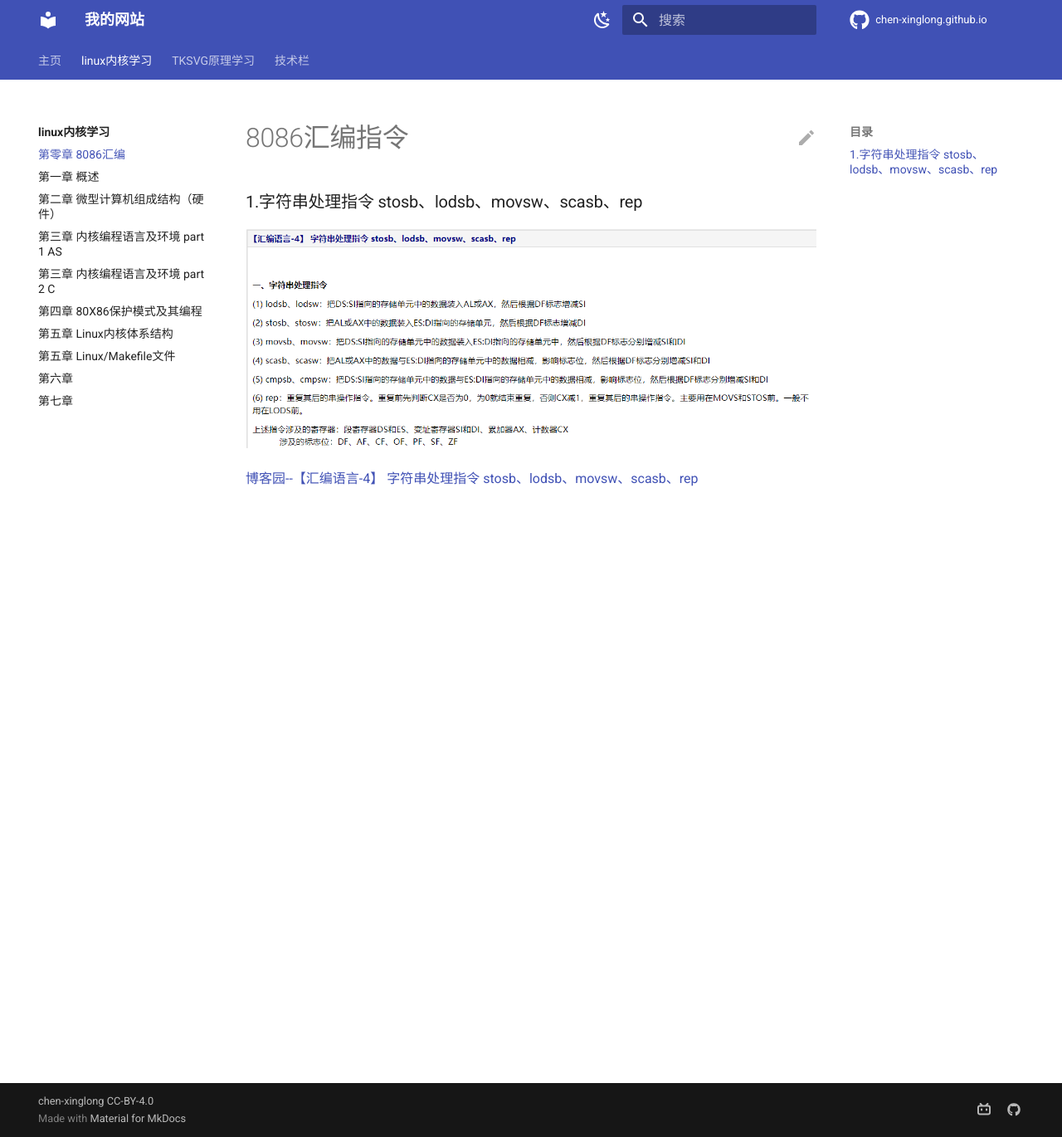
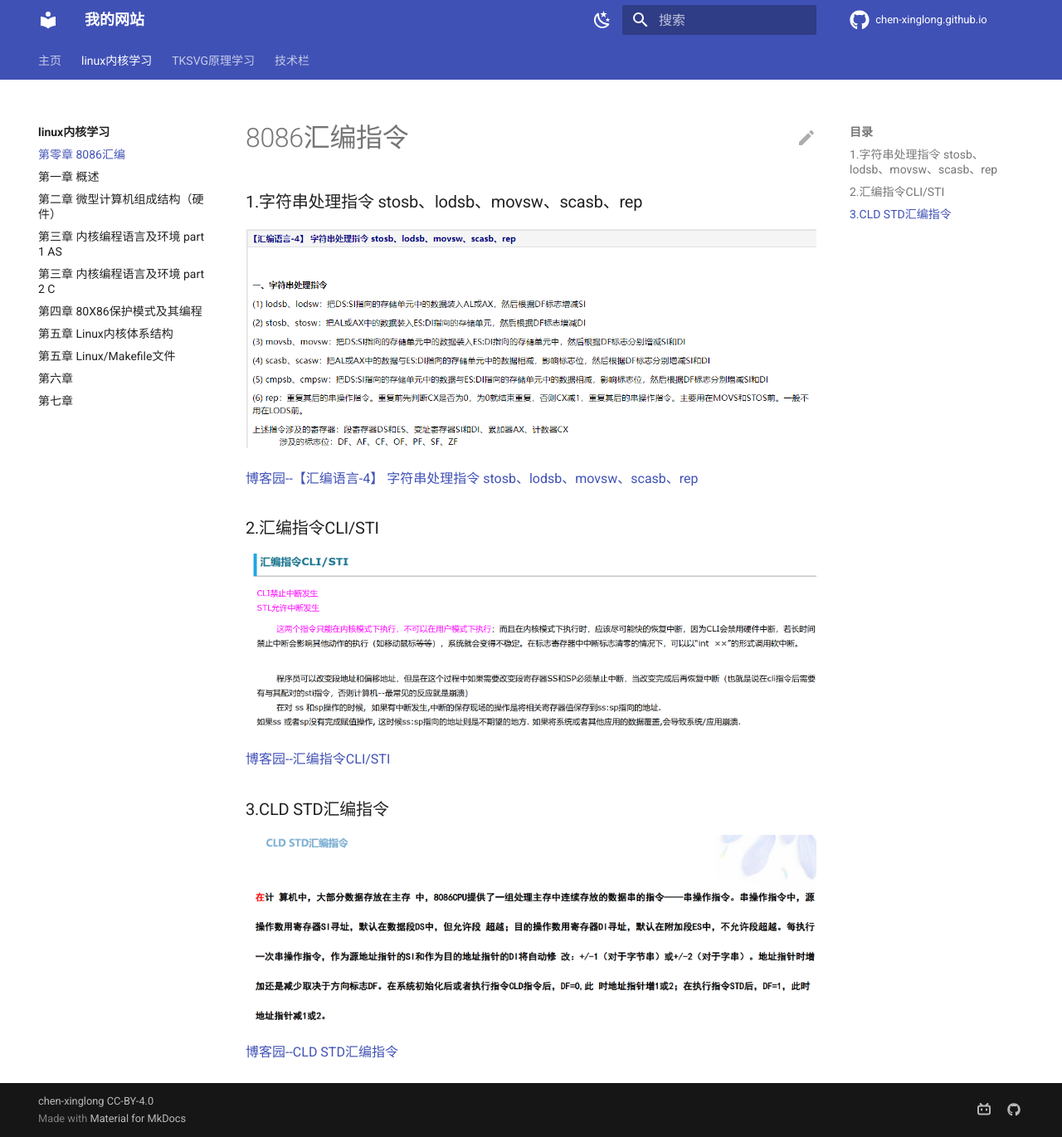
Before and after one commit to chen-xinglong/chen-xinglong.github.io, an MkDocs documentation site: the page built from docs/linux011/8086asm.md, in a window 1280 px wide and 1370 px high. Shown: the whole window at 83% size. Built offline with MkDocs 1.6.1 and Material for MkDocs 9.7.7, drawn with Linux system fonts in a browser that asks for light colours; comment, search, counter and statistics services are not loaded.

Commit message:
modify docs/linux011/8086asm.md

```diff
--- a/docs/linux011/8086asm.md
+++ b/docs/linux011/8086asm.md
@@ -6,3 +6,13 @@
 
 
 [博客园--【汇编语言-4】 字符串处理指令 stosb、lodsb、movsw、scasb、rep](https://www.cnblogs.com/JCSU/articles/2137802.html)
+
+### 2.汇编指令CLI/STI
+![8086_1.png](../linux011image/8086asm/8086_1.png)
+
+[博客园--汇编指令CLI/STI](https://www.cnblogs.com/kuangke/p/5524405.html)
+
+### 3.CLD STD汇编指令
+![8086_2.png](../linux011image/8086asm/8086_2.png)
+
+[博客园--CLD STD汇编指令](https://www.cnblogs.com/baozou/articles/4581507.html)
```
Also changed, not shown: docs/linux011image/8086asm/8086_1.png (added), docs/linux011image/8086asm/8086_2.png (added).
